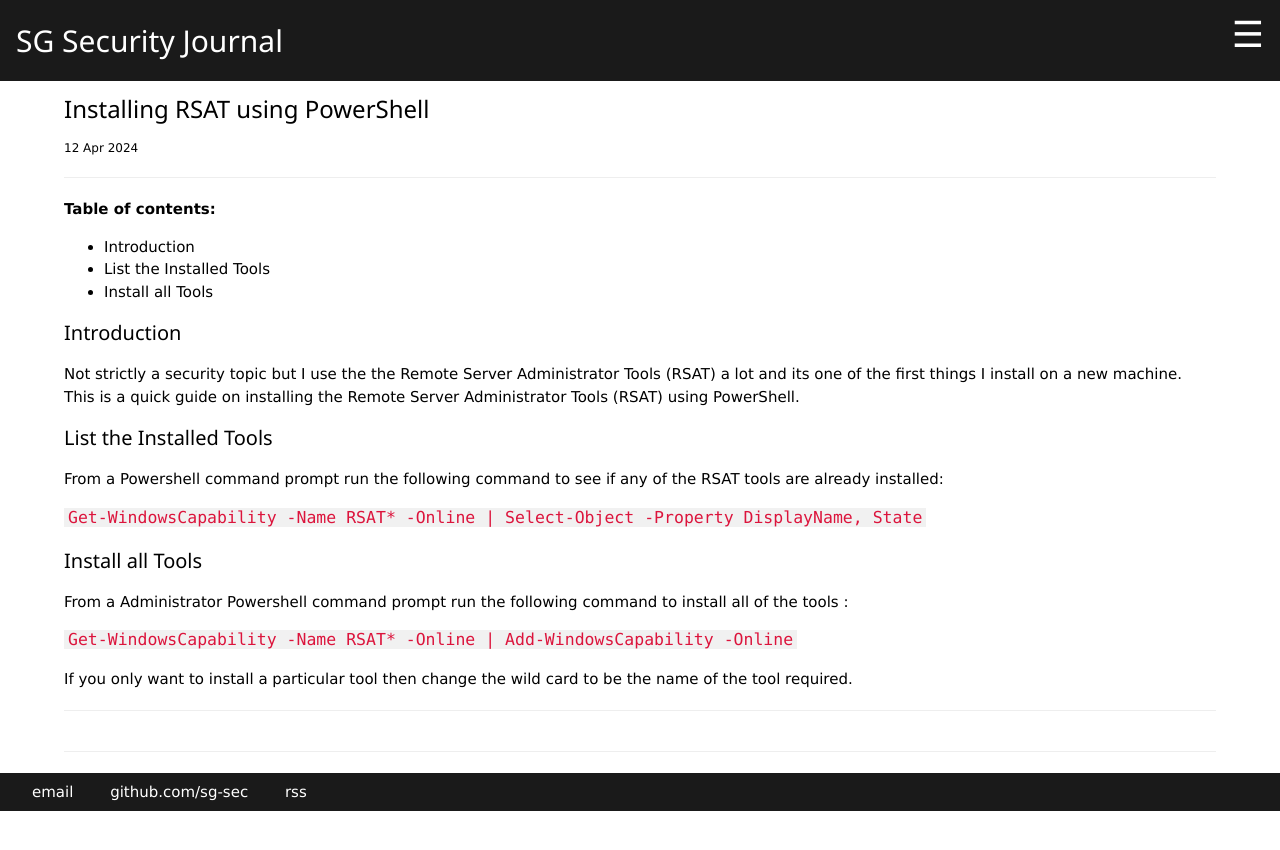
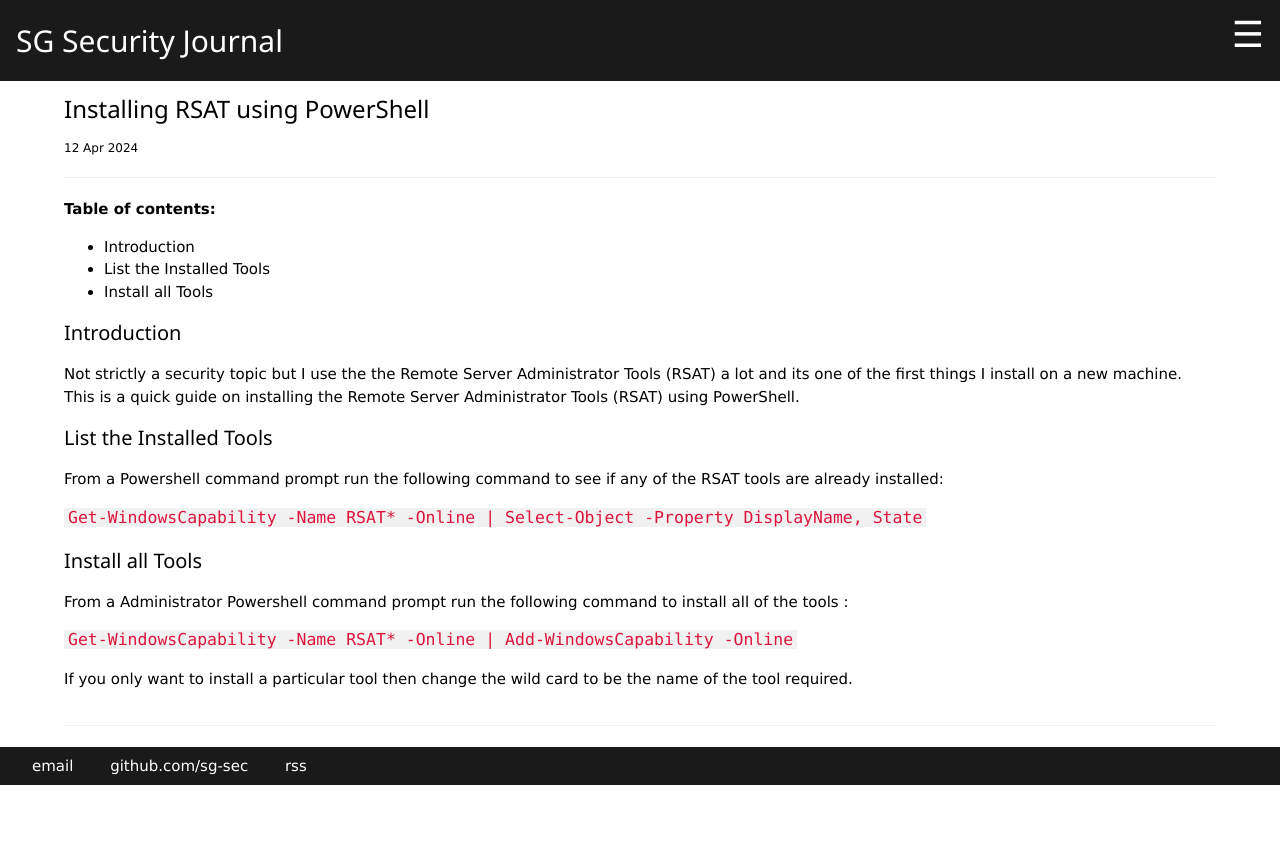
Before and after one commit to sg-sec/sg-sec.github.io, a Jekyll site: the page built from _posts/2024-04-12-Install_RSAT.md, in a window 1280 px wide. Shown: the top 850 px of the page. Built offline with Jekyll 4.4.1, drawn with Linux system fonts in a browser that asks for light colours.

Commit message:
Update post.html

```diff
--- a/_layouts/post.html
+++ b/_layouts/post.html
@@ -44,12 +44,13 @@
           </div>
           {% assign maxRelatedCounter = maxRelatedCounter | plus: 1 %}
           {% if maxRelatedCounter >= maxRelated %}
+            <hr>
             {% break %}
           {% endif %}
         {% endif %}
 
       {% endfor %}
-      <hr>
+
       <div class="w3-bar">
           {{ commonTags }}
       </div>
```
